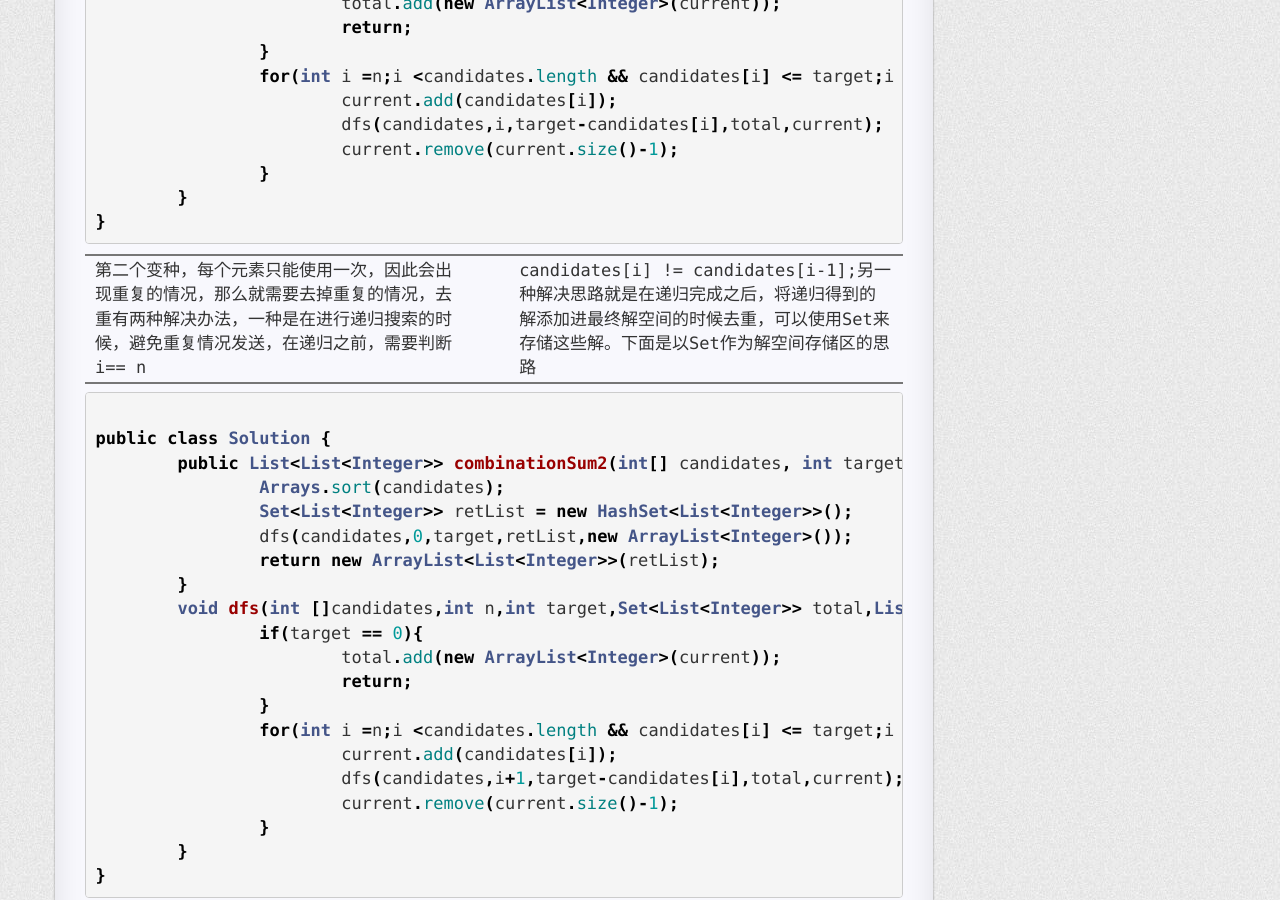
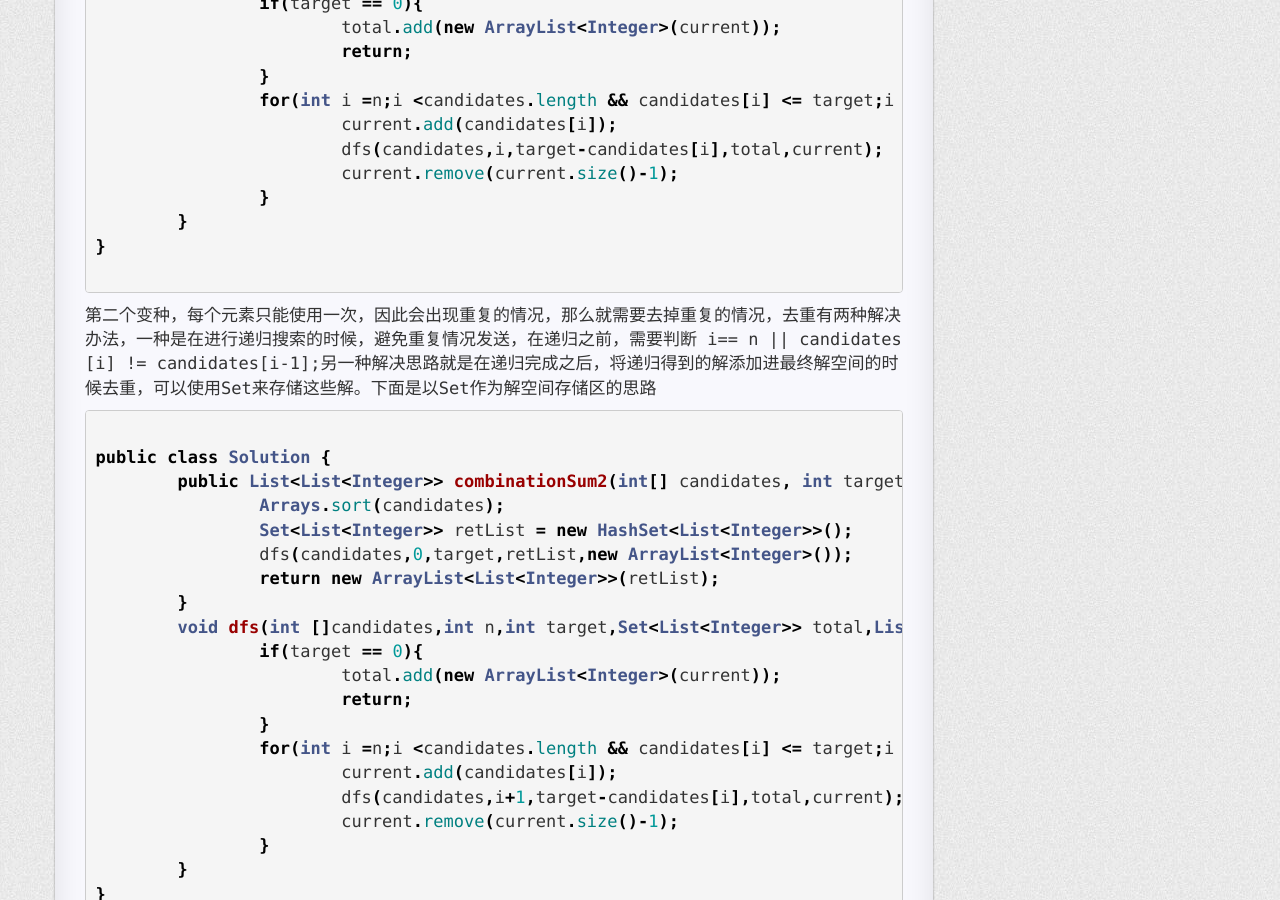
Before and after one commit to tinymindxx/frozenxia.github.io, a Jekyll site: the page built from _posts/2016-04-23-combination-sum.md, in a window 1280 px wide and 900 px high, scrolled down 557 px. Built offline with Jekyll 4.4.1, drawn with Linux system fonts in a browser that asks for light colours; nearby versions of some CDN libraries; comment, search, counter and statistics services are not loaded.

````diff
--- a/_posts/2016-04-23-combination-sum.md
+++ b/_posts/2016-04-23-combination-sum.md
@@ -6,7 +6,9 @@ categories: algorithm
 ---
 这道题有几个变形，每个元素是否允许多次使用会导致比较细微的差别。
 对于combination-I，其主要思路还是进行递归搜索。代码如下：
+
 ```java
+
 public class Solution {
 	public List<List<Integer>> combinationSum(int[] candidates, int target) {
 		Arrays.sort(candidates);
@@ -26,9 +28,10 @@ public class Solution {
 		}
 	}
 }
+
 ```
 
-第二个变种，每个元素只能使用一次，因此会出现重复的情况，那么就需要去掉重复的情况，去重有两种解决办法，一种是在进行递归搜索的时候，避免重复情况发送，在递归之前，需要判断 i== n || candidates[i] != candidates[i-1];另一种解决思路就是在递归完成之后，将递归得到的解添加进最终解空间的时候去重，可以使用Set来存储这些解。下面是以Set作为解空间存储区的思路
+第二个变种，每个元素只能使用一次，因此会出现重复的情况，那么就需要去掉重复的情况，去重有两种解决办法，一种是在进行递归搜索的时候，避免重复情况发送，在递归之前，需要判断 i== n \|\| candidates[i] != candidates[i-1];另一种解决思路就是在递归完成之后，将递归得到的解添加进最终解空间的时候去重，可以使用Set来存储这些解。下面是以Set作为解空间存储区的思路
 
 ```java
 
````
